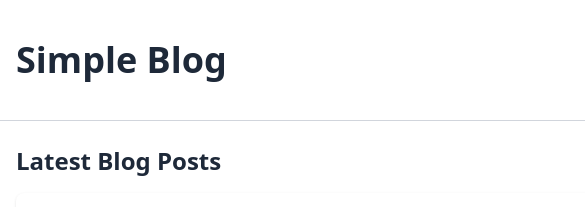
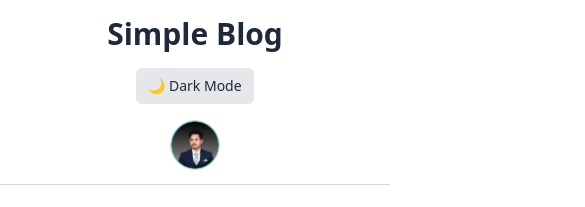
Before and after one commit to nehal7472/Blogs, a React (Vite) app: page / in a window 390 px wide. Shown: the top 207 px of the page, 585 px wide, since content can reach past the window. Built offline with nearby package versions, Linux system fonts and the light colour scheme.

Commit message:
some problems fixed

```diff
--- a/src/assets/Router.jsx
+++ b/src/assets/Router.jsx
@@ -30,7 +30,7 @@ export default function Router() {
         isDark ? "dark" : ""
       } bg-white dark:bg-gray-900 text-gray-800 dark:text-gray-100`}
     >
-      <div className="w-[960px] mx-auto">
+      <div className="md:w-[1050px] mx-auto">
         <Nav toggleDarkMode={toggleDarkMode} isDark={isDark} />
         <div className="md:flex gap-4 mt-6">
           <Blogs
--- a/src/assets/components/Blog.jsx
+++ b/src/assets/components/Blog.jsx
@@ -11,7 +11,7 @@ export default function Blog({
       <img
         src={blog.cover}
         alt={`Cover image for ${blog.title}`}
-        className="w-full h-48 object-cover rounded-md"
+        className="w-full h-48 object-cover rounded-md md:h-64"
       />
 
       <div className="flex items-center mt-4 gap-4">
--- a/src/assets/components/Blogs.jsx
+++ b/src/assets/components/Blogs.jsx
@@ -19,7 +19,7 @@ export default function Blogs({ handleAddToBookmarks, handleReadingTime }) {
   }, []);
 
   return (
-    <div className="md:w-2/3 px-4">
+    <div className="w-full md:w-2/3 px-4">
       <h2 className="text-2xl font-semibold mb-4 text-gray-800 dark:text-gray-100">
         Latest Blog Posts
       </h2>
--- a/src/assets/components/BookMark.jsx
+++ b/src/assets/components/BookMark.jsx
@@ -6,7 +6,7 @@ export default function BookMark({ item }) {
       {/* Author Info */}
       <div className="flex items-center gap-4 mb-2">
         <img
-          className="w-[50px] h-[50px] object-cover rounded-full"
+          className="w-12 h-12 object-cover rounded-full"
           src={author_img}
           alt={`Author: ${author}`}
         />
--- a/src/assets/components/BookMarks.jsx
+++ b/src/assets/components/BookMarks.jsx
@@ -2,7 +2,7 @@ import BookMark from "./BookMark";
 
 export default function BookMarks({ bookMarks, readingTime }) {
   return (
-    <div className="md:w-1/3">
+    <div className="w-full md:w-1/3 px-4">
       <div className="bg-white dark:bg-gray-900 p-4 rounded-lg shadow-sm">
         {/* Reading Time Display */}
         <div className="bg-purple-100 dark:bg-purple-800 text-purple-800 dark:text-purple-200 text-center font-semibold py-2 rounded mb-4">
--- a/src/assets/components/Nav.jsx
+++ b/src/assets/components/Nav.jsx
@@ -1,12 +1,12 @@
 export default function Nav({ toggleDarkMode, isDark }) {
   return (
     <>
-      <div className="h-[120px] flex justify-between items-center px-4">
-        <h1 className="text-4xl font-bold text-gray-800 dark:text-gray-100">
+      <div className="h-[120px] flex flex-col md:flex-row justify-between items-center px-4 py-4 mb-16 md:mb-0 md:px-4 md:py-0">
+        <h1 className="text-3xl md:text-4xl font-bold text-gray-800 dark:text-gray-100">
           Simple Blog
         </h1>
 
-        <div className="flex items-center gap-4">
+        <div className="flex flex-col md:flex-row items-center gap-4 mt-4 md:mt-0">
           {/* Dark Mode Toggle */}
           <button
             onClick={toggleDarkMode}
--- a/src/index.css
+++ b/src/index.css
@@ -1 +1,3 @@
 @import "tailwindcss";
+/* Removed invalid @custom-variant rule. Use Tailwind's dark mode configuration in tailwind.config.js instead. */
+@custom-variant dark (&:where(.dark, .dark *));
```
